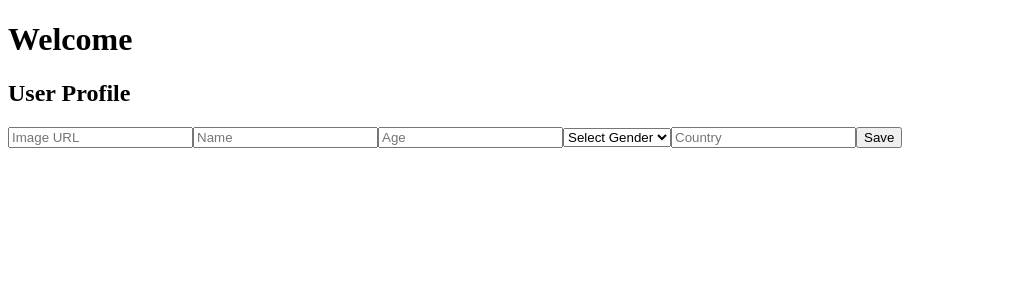
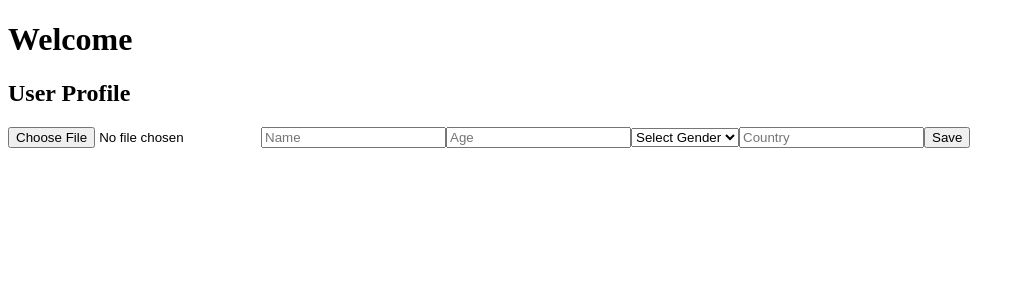
Before and after one commit to alvyWeb/tennisappF, a Next.js app: page / in a window 1280 px wide. Shown: the top 300 px of the page, without its empty margins (0-1025 px from the left). Built offline with nearby package versions, Linux system fonts and the light colour scheme; no server answers.

Commit message:
Update AuthForm.js

```diff
--- a/components/AuthForm.js
+++ b/components/AuthForm.js
@@ -53,7 +53,7 @@ export default function UserProfileForm() {
     <div>
       <h2>User Profile</h2>
       <form onSubmit={handleSubmit}>
-        <input type="text" name="image" value={formData.image} onChange={handleChange} placeholder="Image URL" />
+        <input type="file" name="image" value={formData.image} onChange={handleChange} placeholder="Image URL" />
         <input type="text" name="name" value={formData.name} onChange={handleChange} placeholder="Name" />
         <input type="number" name="age" value={formData.age} onChange={handleChange} placeholder="Age" />
         <select name="gender" value={formData.gender} onChange={handleChange}>
```
